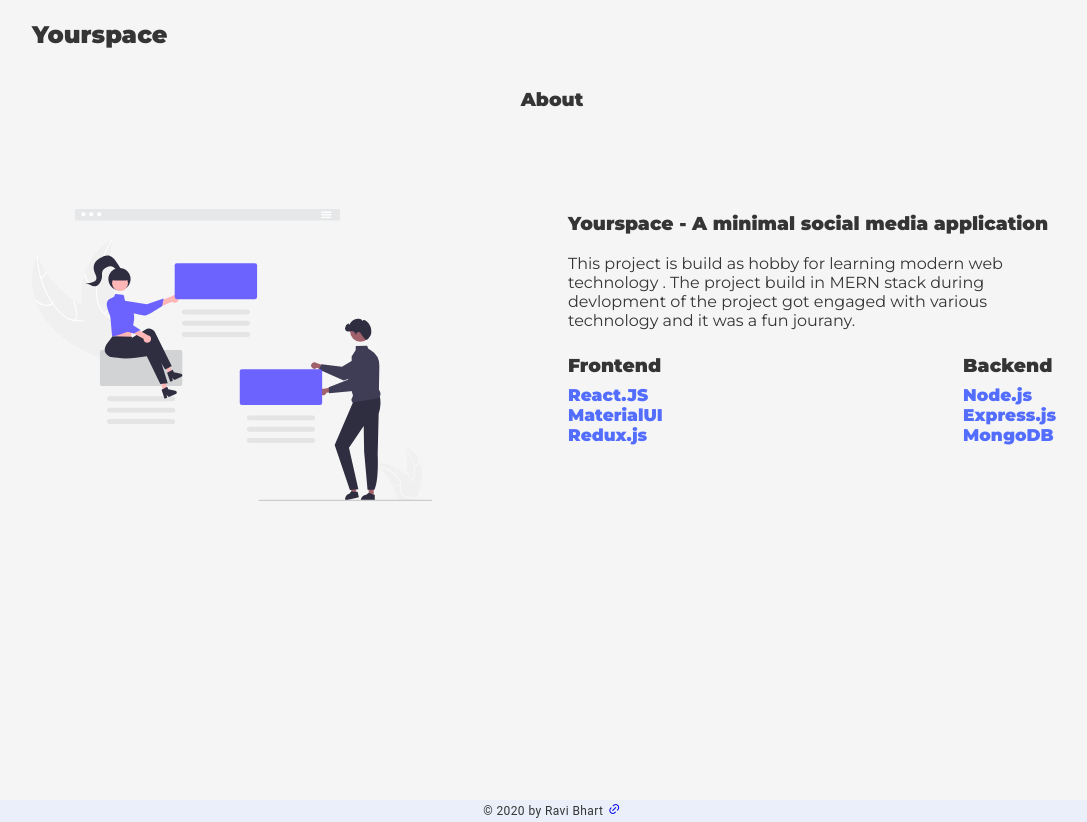
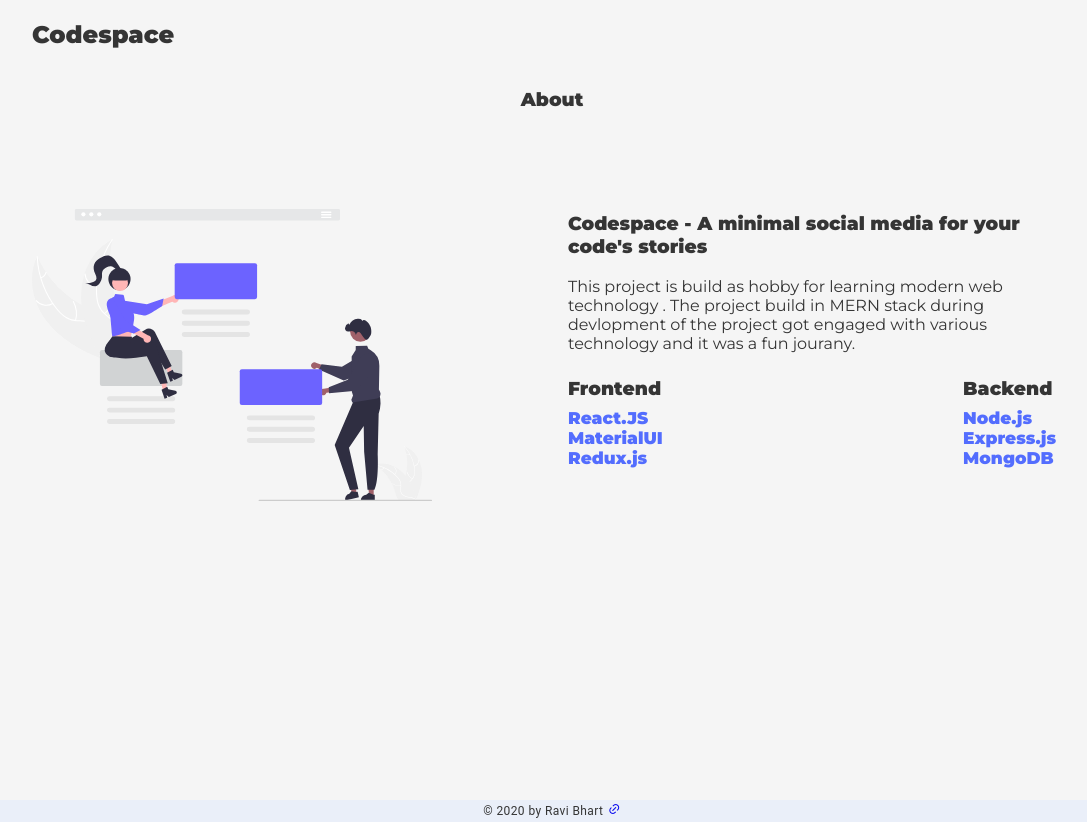
Before and after one commit to rbronin/yourspace-web, a React (Create React App) app: page /about in a window 1280 px wide. Shown: the whole page, without its empty margins (88-1175 px from the left). Built offline with nearby package versions, Linux system fonts and the light colour scheme.

Commit message:
🚀 Feat: updated project name

```diff
--- a/package.json
+++ b/package.json
@@ -1,5 +1,5 @@
 {
-  "name": "yourspace-web",
+  "name": "codespace-web",
   "version": "0.1.0",
   "private": true,
   "dependencies": {
--- a/public/index.html
+++ b/public/index.html
@@ -21,7 +21,7 @@
       work correctly both with client-side routing and a non-root public URL.
       Learn how to configure a non-root public URL by running `npm run build`.
     -->
-    <title>Yourspace</title>
+    <title>Codespace</title>
     <link
       href="https://fonts.googleapis.com/css2?family=Exo+2&Roboto:wght@300;400;700&family=Exo:ital,wght@0,400;0,700;0,900;1,400&family=Fira+Sans&family=Lato:wght@400;900&family=Montserrat:wght@400;600;900&family=Poppins&display=swap"
       rel="stylesheet"
--- a/src/pages/Auth/Login.jsx
+++ b/src/pages/Auth/Login.jsx
@@ -19,7 +19,7 @@
         alignItems='center'
       >
         <div className={styles.form}>
-          <h1>Login to codawn</h1>
+          <h2>Login to codespace</h2>
           <div className={styles.buttonDiv}>
             <Button
               className={styles.button}
--- a/src/pages/Auth/SignUp.jsx
+++ b/src/pages/Auth/SignUp.jsx
@@ -19,7 +19,7 @@
         alignItems='center'
       >
         <div className={styles.form}>
-          <h1>Signup to codawn</h1>
+          <h2>Signup to codespace</h2>
           <div className={styles.buttonDiv}>
             <Button
               className={styles.button}
--- a/src/pages/common/About.jsx
+++ b/src/pages/common/About.jsx
@@ -16,7 +16,7 @@
       <div className={classes.root}>
         <div className={classes.row}>
           <h2 onClick={homeRoute} className={classes.title}>
-            Yourspace
+            Codespace
           </h2>
         </div>
         <h3 className={classes.about}>About</h3>
@@ -29,7 +29,7 @@
           <Grid item xs={6} sm={6} lg={6}>
             <div className={classes.content}>
               <div>
-                <h3>Yourspace - A minimal social media application</h3>
+                <h3>Codespace - A minimal social media for your code's stories</h3>
                 <p>
                   This project is build as hobby for learning modern web technology . The
                   project build in MERN stack during devlopment of the project got engaged
--- a/src/pages/common/Home.jsx
+++ b/src/pages/common/Home.jsx
@@ -27,7 +27,7 @@
           <i className='ri-space-ship-line ri-3x'></i>
         </Grid>
         <Grid item>
-          <h2 className={styles.logo}>Yourspace</h2>
+          <h2 className={styles.logo}>Codespace</h2>
         </Grid>
       </Grid>
       <Grid
```
Also changed, not shown: public/manifest.json, 1 other file (tests, documents, lock files or other folders).
